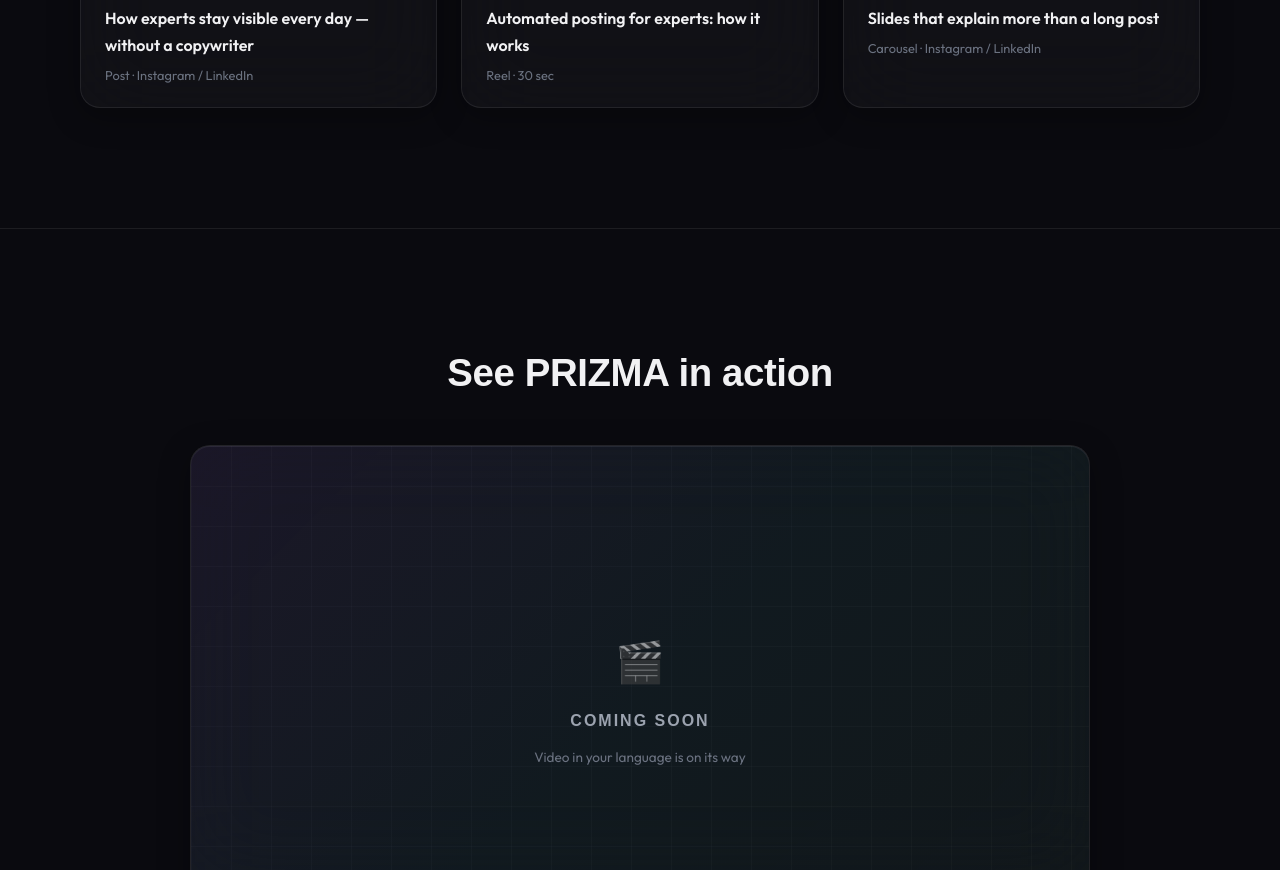
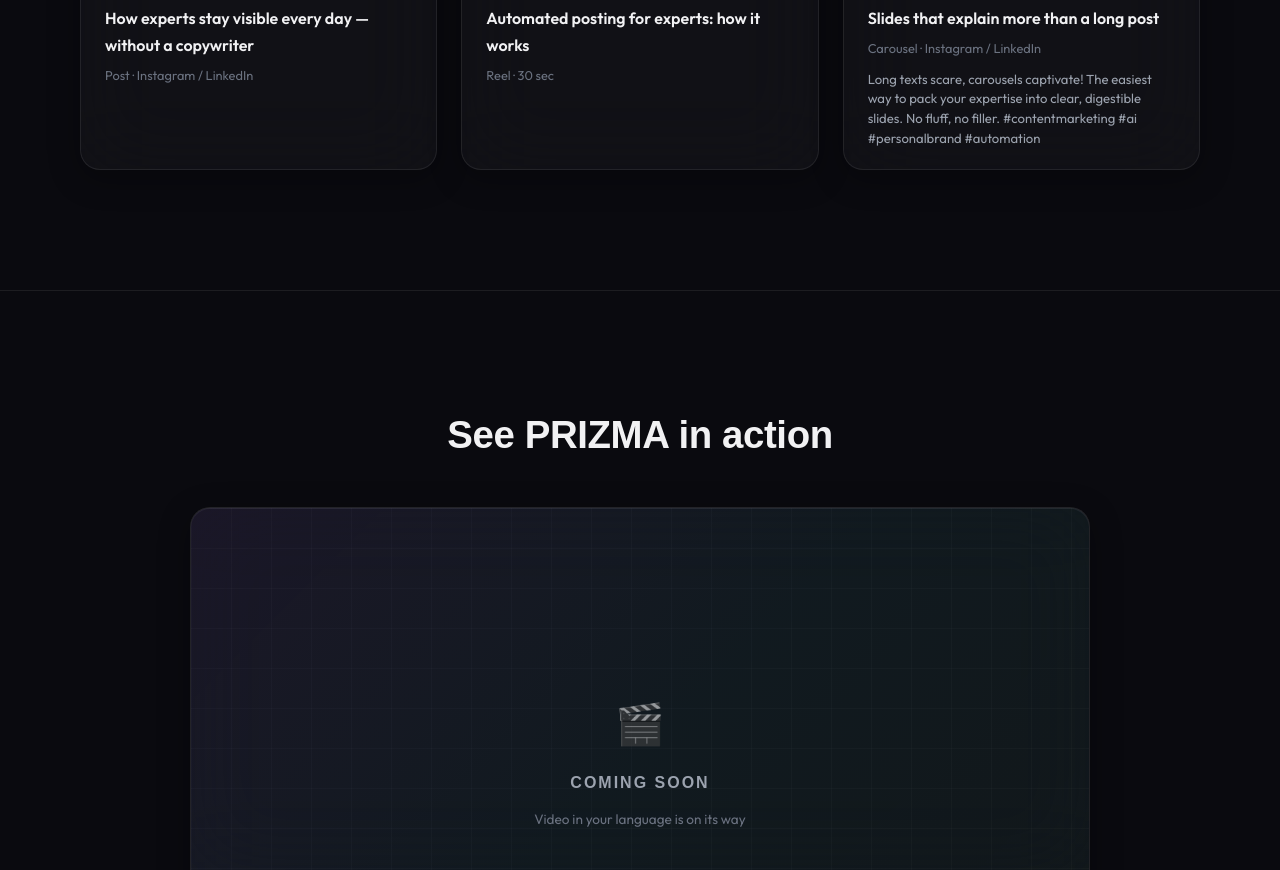
Before and after one commit to IGORZELIK/prizma-landing, an Astro site: page / in a window 1280 px wide. Shown: the part 3925-4795 px from the top of the page. Built offline with nearby package versions, Linux system fonts and the light colour scheme; Astro itself is replaced by a stand-in of ours; no server answers; a web font is replaced by a local one.

Commit message:
add caption text to carousel card

```diff
--- a/src/components/Showcase.astro
+++ b/src/components/Showcase.astro
@@ -29,6 +29,7 @@
     gradient: 'linear-gradient(135deg, #14332a, #1a4037)',
     image: null,
     carousel: ['/showcase-carousel-1.png', '/showcase-carousel-2.png', '/showcase-carousel-3.png'],
+    caption: t.lang === 'ru' ? 'Длинные тексты пугают, а карусели влюбляют! Это самый простой способ упаковать вашу экспертность в понятные смыслы. Без воды и пафоса показываю, как делать контент на автопилоте и сохранять охваты. #контентмаркетинг #нейросети #личныйбренд #автоматизация' : t.lang === 'de' ? 'Lange Texte schrecken ab, Karussells begeistern! Der einfachste Weg, Expertise in klare Botschaften zu verpacken. Ohne Wasser und Pathos. #contentmarketing #ki #personalbranding #automatisierung' : 'Long texts scare, carousels captivate! The easiest way to pack your expertise into clear, digestible slides. No fluff, no filler. #contentmarketing #ai #personalbrand #automation',
   },
 ];
 ---
@@ -66,6 +67,7 @@
           <div class="showcase-info">
             <div class="showcase-title">{card.title}</div>
             <div class="showcase-meta">{card.meta}</div>
+            {card.caption && <div class="showcase-caption">{card.caption}</div>}
           </div>
         </div>
       ))}
@@ -228,6 +230,13 @@
     color: var(--text-dim);
   }
 
+  .showcase-caption {
+    font-size: 0.82rem;
+    color: var(--text-secondary);
+    margin-top: 10px;
+    line-height: 1.5;
+  }
+
   @media (max-width: 900px) {
     .showcase-grid { grid-template-columns: 1fr; max-width: 480px; margin: 0 auto; }
   }
```
